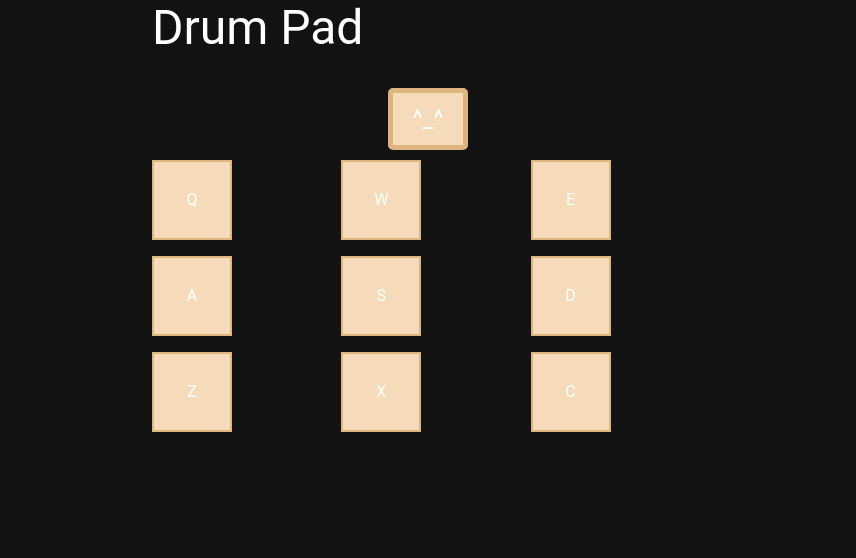
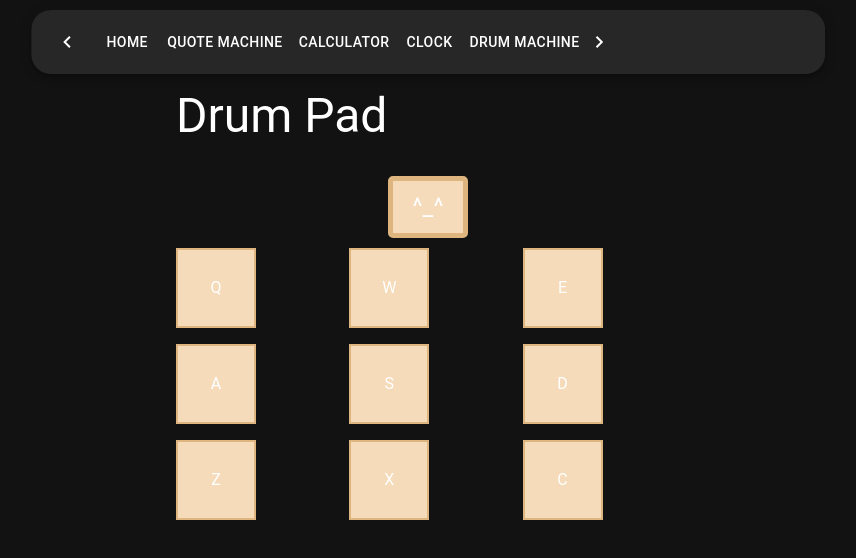
Before and after one commit to JuanPabloSQ/freecode-frontend, a React (Vite) app: page /drum-machine in a window 1280 px wide. Shown: the top 558 px of the page, without its empty margins (212-1068 px from the left). Built offline with nearby package versions, Linux system fonts and the light colour scheme.

Commit message:
fixed drummachine

```diff
--- a/src/App.jsx
+++ b/src/App.jsx
@@ -5,7 +5,7 @@ import Page from './page/Page';
 import QuoteMachinePage from "./page/QuoteMachinePage"
 import CalculatorPage from "./page/CalculatorPage"
 import ClockPage from "./page/ClockPage"
-import DrumMachine from "./drum machine/DrumMachine"
+import DrumMachinePage from './page/DrumMachinePage';
 
 function App() {
   return (
@@ -16,7 +16,7 @@ function App() {
           <Route path="/quote-machine" element={<QuoteMachinePage />} />
           <Route path="/calculator" element={<CalculatorPage />} />
           <Route path="/clock" element={<ClockPage />} />
-          <Route path="/drum-machine" element={<DrumMachine />} />
+          <Route path="/drum-machine" element={<DrumMachinePage />} />
         </Routes>
       </Router>
     </ThemeContextProvider>
--- a/src/drum machine/DrumMachine.jsx
+++ b/src/drum machine/DrumMachine.jsx
@@ -1,9 +1,6 @@
 import React, { useState, useEffect } from 'react';
 import { Box, Typography, Grid, IconButton, Container } from '@mui/material';
-import PlayArrowIcon from '@mui/icons-material/PlayArrow';
-import PauseIcon from '@mui/icons-material/Pause';
-import RefreshIcon from '@mui/icons-material/Refresh';
-import audioArray from  "./audioArray"; // Importa audioArray sin el default
+import audioArray from  "./audioArray";
 
 const DrumMachine = () => {
   const [currentAudioText, setCurrentAudioText] = useState('^_^');
--- a/src/page/DrumMachinePage.jsx
+++ b/src/page/DrumMachinePage.jsx
@@ -1,11 +1,14 @@
 import NavBar from "../components/NavBar"
 import DrumMachine from "../drum machine/DrumMachine";
+import { Container } from '@mui/material';
 
 const DrumMachinePage = () => {
     return (
         <div>
             <NavBar/>
-            <DrumMachine/>
+            <Container maxWidth="sm" style={{ display: 'flex', justifyContent: 'center', alignItems: 'center', minHeight: '80vh' }}>
+                <DrumMachine/>
+            </Container>
         </div>
     )
 };
```
